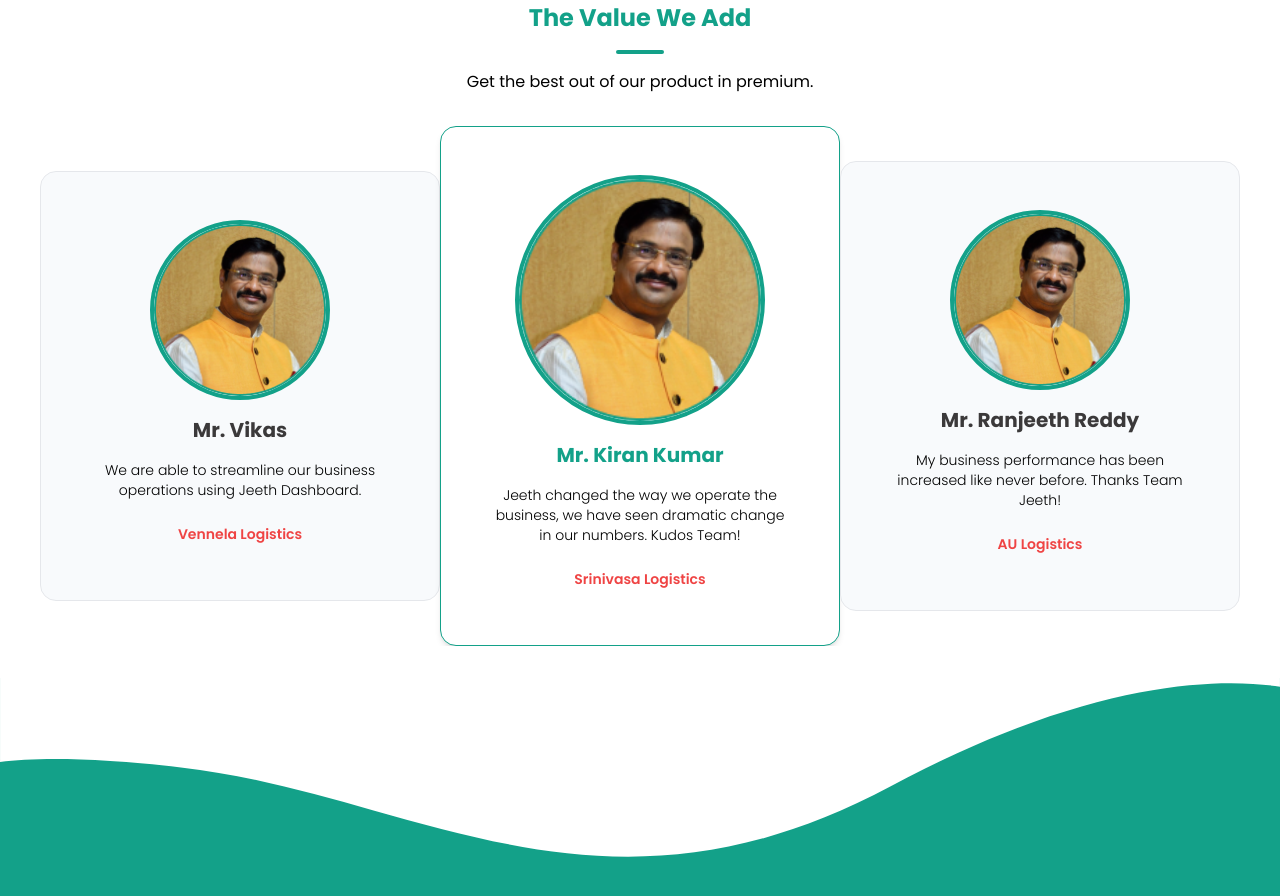
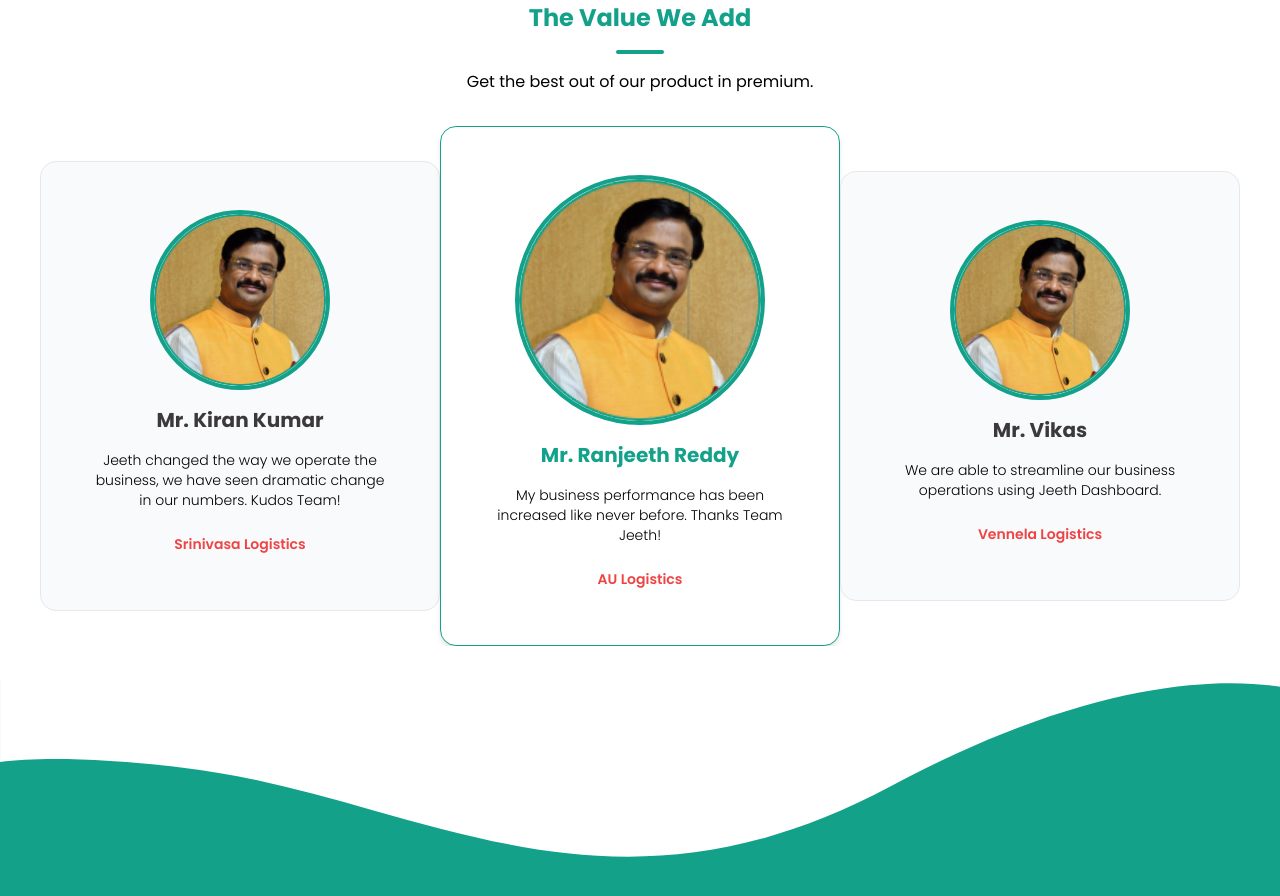
Before and after one commit to buildby/Jeethlandingpage, a Next.js app: page /solution in a window 1280 px wide. Shown: the part 2120-3016 px from the top of the page. Built offline with nearby package versions, Linux system fonts and the light colour scheme.

Commit message:
fix slider

```diff
--- a/src/components/testimonials-slider.tsx
+++ b/src/components/testimonials-slider.tsx
@@ -30,24 +30,6 @@ export const TestimonialsSlider = () => {
       image: "solutions/testimonials/client-testimonial-1.png",
       companyName: "Vennela Logistics",
     },
-    {
-      title: "Mr. Kiran Kumar",
-      description: "Jeeth changed the way we operate the business, we have seen dramatic change in our numbers. Kudos Team!",
-      image: "solutions/app-mockup.png",
-      companyName: "Srinivasa Logistics",
-    },
-    {
-      title: "Mr. Ranjeeth Reddy",
-      description: "My business performance has been increased like never before. Thanks Team Jeeth!",
-      image: "solutions/testimonials/client-testimonial-1.png",
-      companyName: "AU Logistics",
-    },
-    {
-      title: "Mr. Vikas",
-      description: "We are able to streamline our business operations using Jeeth Dashboard.",
-      image: "solutions/testimonials/client-testimonial-1.png",
-      companyName: "Vennela Logistics",
-    },
   ];
 
   const isBrowser = () => typeof window !== "undefined"
@@ -58,12 +40,13 @@ export const TestimonialsSlider = () => {
         spaceBetween={0}
         slidesPerView={isBrowser() && window.innerWidth > 768 ? 3 : 1}
         draggable={true}
-        loop={true}
-        autoplay= {{
-          delay: 1000,
-          pauseOnMouseEnter: true,
-        }}
+        // loop={true}
+        // autoplay= {{
+        //   delay: 1000,
+        //   pauseOnMouseEnter: true,
+        // }}
         centeredSlides={true}
+        initialSlide={1}
         grabCursor={true}
         wrapperClass="flex items-center"
         className="p-8"
--- a/src/components/testimonials.tsx
+++ b/src/components/testimonials.tsx
@@ -32,7 +32,7 @@ export const Testimonials = () => {
       {
         testimonials.map((t, i) => {
           return (
-            <div className={`${t.size} group/testimonial hover:cursor-pointer relative`} key={t.image}>
+            <div className={`${t.size} group/testimonial hover:cursor-pointer relative`} key={t.name}>
               <img className="rounded-full object-cover aspect-square" src={t.image} alt={t.name}/>
               <div className={`hidden group-hover/testimonial:flex z-10 absolute md:translate-y-[-50%] md:translate-x-[20%]
               ${i == 3 ? 'flex' : 'hidden '
--- a/src/components/value-slider.tsx
+++ b/src/components/value-slider.tsx
@@ -27,21 +27,6 @@ export const ValueSlider = () => {
       description: "Run a sourcing campaign on our marketplace to seemlessly hire verified driver partners as and when required.",
       image: "home/slider/value-slider-3.png",
     },
-    {
-      title: "Enhance Your Operations",
-      description: "Let our Technology suite automate back office operations and let your team focus on what matters the most.",
-      image: "home/slider/value-slider-1.png",
-    },
-    {
-      title: "Plug & Play Solution",
-      description: "Unleash the power of JEETH in few simple steps. No hefty documentation and 100% Online.",
-      image: "home/slider/value-slider-2.png",
-    },
-    {
-      title: "Always available Inventory",
-      description: "Run a sourcing campaign on our marketplace to seemlessly hire verified driver partners as and when required.",
-      image: "home/slider/value-slider-3.png",
-    },
   ];
 
   const isBrowser = () => typeof window !== "undefined"
@@ -52,12 +37,13 @@ export const ValueSlider = () => {
         spaceBetween={0}
         slidesPerView={isBrowser() && window.innerWidth > 768 ? 3 : 1}
         draggable={true}
-        loop={true}
-        autoplay= {{
-          delay: 1000,
-          pauseOnMouseEnter: true,
-        }}
+        // loop={true}
+        // autoplay= {{
+        //   delay: 1000,
+        //   pauseOnMouseEnter: true,
+        // }}
         centeredSlides={true}
+        initialSlide={1}
         grabCursor={true}
         wrapperClass="flex items-center"
         className="p-8"
```
